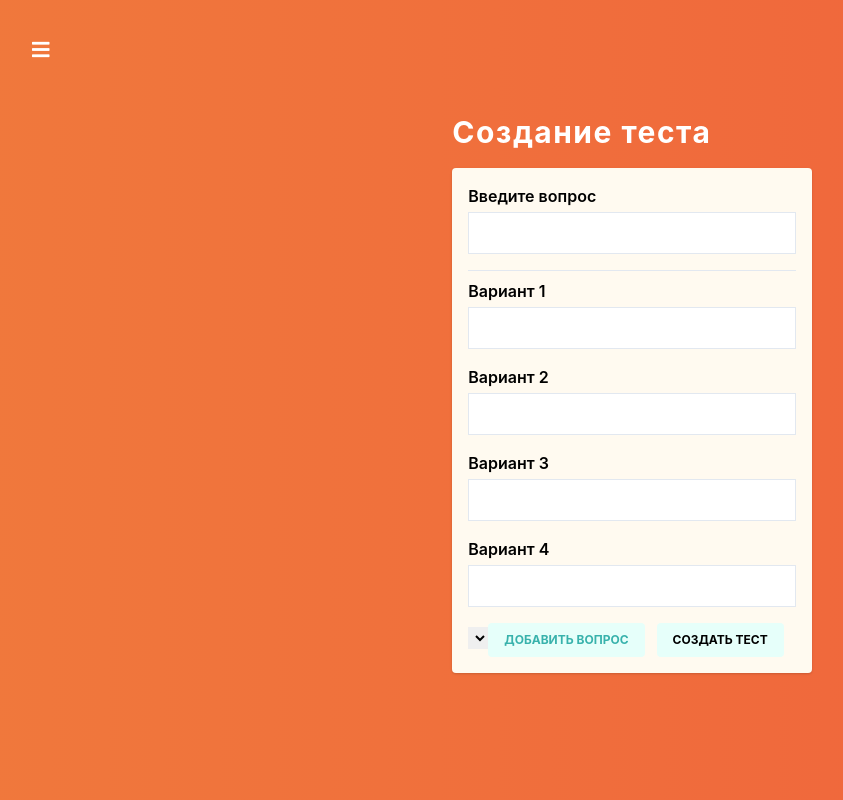
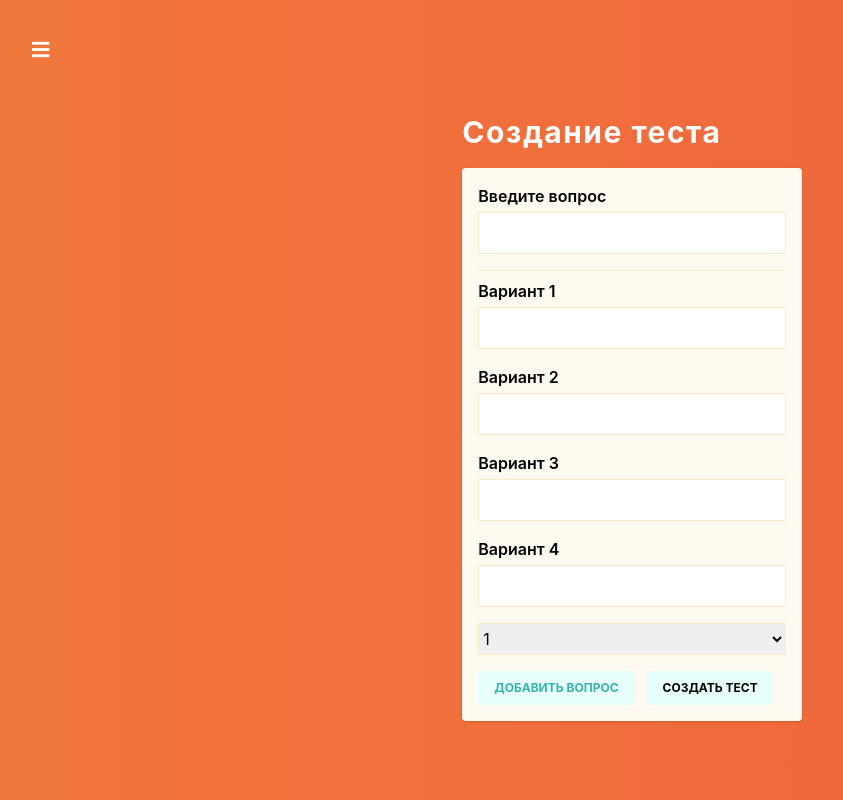
Before and after one commit to and-tol/Quiz-React, a React (Create React App) app: page /quiz-creator in a window 1280 px wide. Shown: the whole page, without its empty margins (8-851 px from the left). Built offline with nearby package versions, Linux system fonts and the light colour scheme.

Commit message:
feat: implement component Select

```diff
--- a/src/UI/Input/Input.jsx
+++ b/src/UI/Input/Input.jsx
@@ -18,7 +18,7 @@ export function Input(props) {
         {props.label}
       </label>
       <input
-        className='block box-border border border-solid divide-orange-200 p-2 mx-0 mb-1 w-full outline-none transition-all duration-300 ease-in-out'
+        className='block box-border border border-solid border-orange-200 p-2 mx-0 mb-1 w-full outline-none transition-all duration-300 ease-in-out'
         type={inputType}
         id={htmlFor}
         value={props.value}
--- a/src/UI/Select/Select.jsx
+++ b/src/UI/Select/Select.jsx
@@ -0,0 +1,25 @@
+import React from 'react';
+
+export const Select = (props) => {
+  const htmlFor = `${props.label}-${Math.random()}`;
+
+  return (
+    <div className='mb-4'>
+      <label className='m-0 mb-1 p-0 font-bold block' htmlFor={htmlFor}></label>
+      <select
+        className='block box-border border border-solid border-orange-200 m-0 mb-1 w-full h-8 outline-none transition-all duration-300 ease-in-out'
+        id={htmlFor}
+        value={props.value}
+        onChange={props.onChange}
+      >
+        {props.options.map((option, index) => {
+          return (
+            <option value={option.value} key={option.value + index}>
+              {option.text}
+            </option>
+          );
+        })}
+      </select>
+    </div>
+  );
+};
--- a/src/components/QuizCreator/QuizCreator.jsx
+++ b/src/components/QuizCreator/QuizCreator.jsx
@@ -2,6 +2,7 @@ import React, { Component } from 'react';
 import { Button } from '../../UI/Button/Button';
 import { Input } from '../../UI/Input/Input';
 import { createControl } from '../../lib/form/formFramework';
+import { Select } from '../../UI/Select/Select';
 
 function createOptionControl(number) {
   return createControl(
@@ -32,6 +33,7 @@ class QuizCreator extends Component {
   state = {
     quiz: [],
     formControls: createFormControls(),
+    rightAnswerId: 1,
   };
 
   submitHandler = (event) => {
@@ -61,13 +63,31 @@ class QuizCreator extends Component {
               this.changeHandler(event.target.value, controlName)
             }
           />
-          {index === 0 ? <hr className='mb-2' /> : null}
+          {index === 0 ? <hr className='mb-2 border-orange-200' /> : null}
         </React.Fragment>
       );
     });
   }
 
+  selectChangeHandler = (event) => {
+    this.setState({rightAnswerId: parseInt(event.target.value, 10)});
+  };
+
   render() {
+    const select = (
+      <Select
+        label='Выберите правильный ответ'
+        value={this.state.rightAnswerId}
+        onChange={this.selectChangeHandler}
+        options={[
+          { text: 1, value: 1 },
+          { text: 2, value: 2 },
+          { text: 3, value: 3 },
+          { text: 4, value: 4 },
+        ]}
+      />
+    );
+
     return (
       <section className='Section QuizCreator'>
         <div>
@@ -76,7 +96,7 @@ class QuizCreator extends Component {
           <form onSubmit={this.submitHandler} className='Form bg-orange-100'>
             {this.renderControls()}
 
-            <select></select>
+            {select}
             <Button type='primary' onClick={this.addQustionHandler}>
               Добавить вопрос
             </Button>
```
